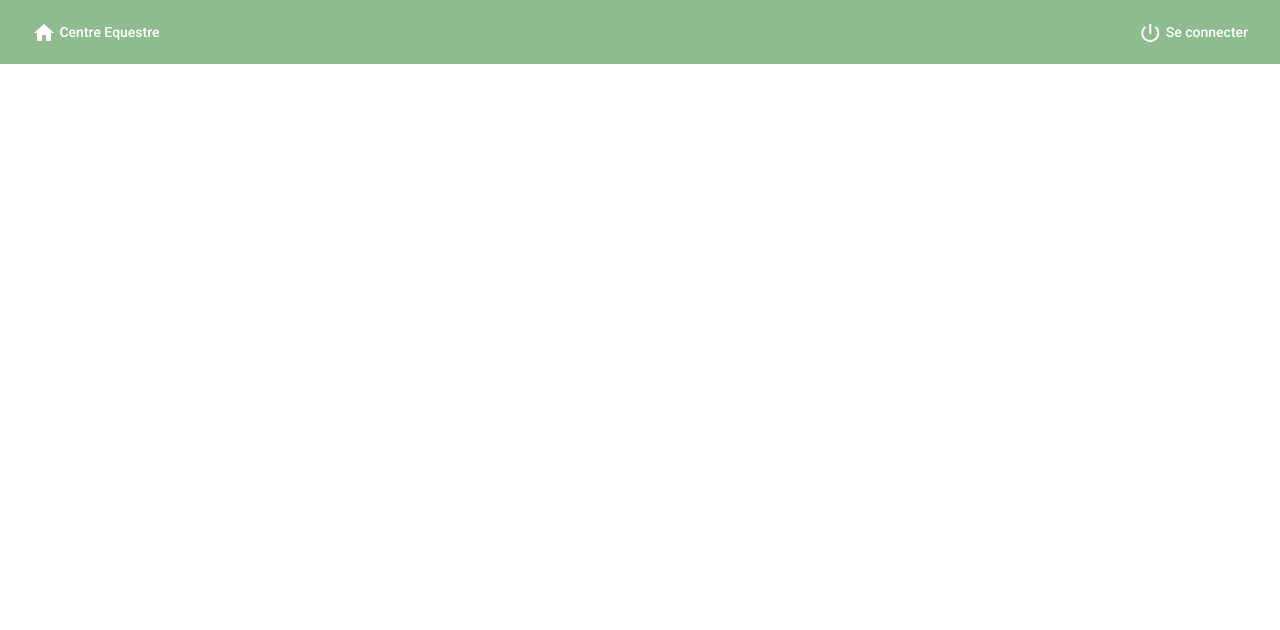
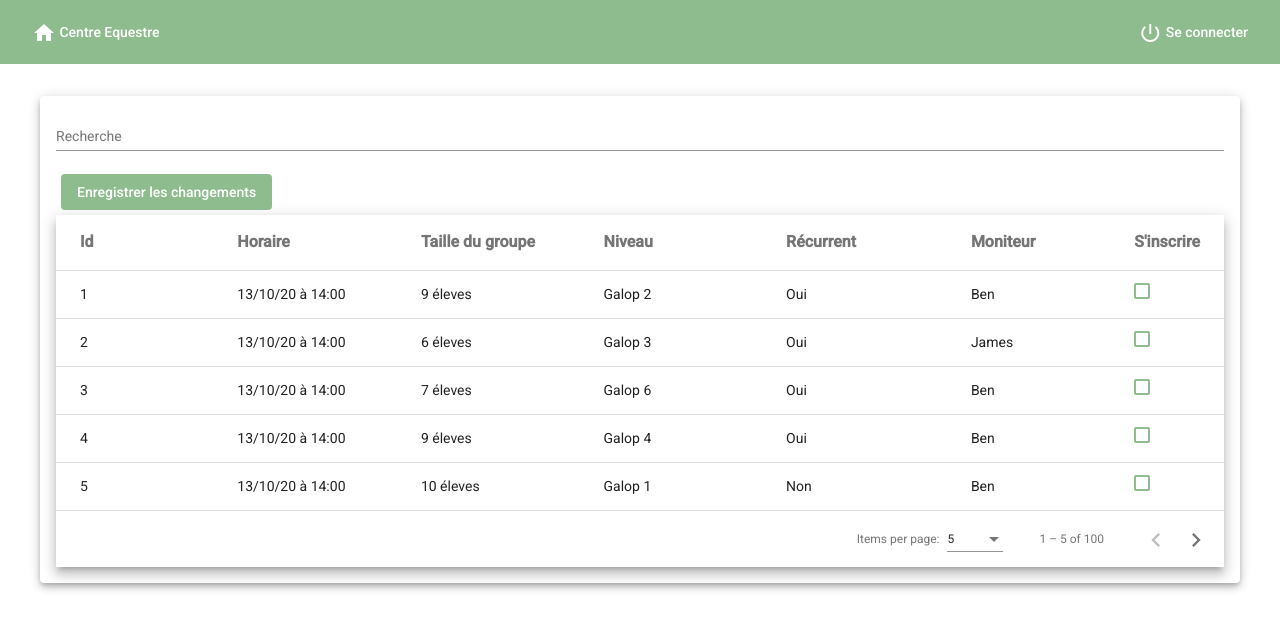
Before and after one commit to Len-dh/Projet-Web-2020-HorseWebsite, an Angular app in the folder Front/Front-Horse-WebSite/: page /riding-lessons in a window 1280 px wide. Before the commit this address led to /. Shown: the top 630 px of the page. Built offline with nearby package versions, Linux system fonts and the light colour scheme.

Commit message:
Add horse riding lessons page and dialog box

```diff
--- a/Front/Front-Horse-WebSite/src/app/app-routing.module.ts
+++ b/Front/Front-Horse-WebSite/src/app/app-routing.module.ts
@@ -11,6 +11,7 @@ import { AdminHomepageComponent } from './admin-homepage/admin-homepage.componen
 import { HorsesManagementComponent } from './horses-management/horses-management.component';
 import { UsersManagementComponent } from './users-management/users-management.component';
 import { SuperAdminHomepageComponent } from './super-admin-homepage/super-admin-homepage.component';
+import { RidingLessonsComponent } from './riding-lessons/riding-lessons.component';
 
 const routes: Routes = [
   { path: '', component: HomeComponent },
@@ -24,6 +25,7 @@ const routes: Routes = [
   { path: 'horses-management', component: HorsesManagementComponent },
   { path: 'users-management', component: UsersManagementComponent },
   { path: 'super-admin-homepage', component: SuperAdminHomepageComponent },
+  { path: 'riding-lessons', component: RidingLessonsComponent },
 
 ];
 
--- a/Front/Front-Horse-WebSite/src/app/app.module.ts
+++ b/Front/Front-Horse-WebSite/src/app/app.module.ts
@@ -39,6 +39,8 @@ import { HorsesDialogBoxComponent } from './horses-dialog-box/horses-dialog-box.
 import { UsersManagementComponent } from './users-management/users-management.component';
 import { UsersDialogBoxComponent } from './users-dialog-box/users-dialog-box.component';
 import { SuperAdminHomepageComponent } from './super-admin-homepage/super-admin-homepage.component';
+import { RidingLessonsComponent } from './riding-lessons/riding-lessons.component';
+import { LessonsDialogBoxComponent } from './lessons-dialog-box/lessons-dialog-box.component';
 
 @NgModule({
   declarations: [
@@ -55,7 +57,9 @@ import { SuperAdminHomepageComponent } from './super-admin-homepage/super-admin-
     HorsesDialogBoxComponent,
     UsersManagementComponent,
     UsersDialogBoxComponent,
-    SuperAdminHomepageComponent
+    SuperAdminHomepageComponent,
+    RidingLessonsComponent,
+    LessonsDialogBoxComponent
   ],
   imports: [
     BrowserModule,
--- /dev/null
+++ b/Front/Front-Horse-WebSite/src/app/lessons-dialog-box/lessons-dialog-box.component.html
@@ -0,0 +1,13 @@
+<h1 mat-dialog-title>Action : <strong>{{action}}</strong></h1>
+<div mat-dialog-content>
+    <mat-form-field *ngIf="action != 'Supprimer'; else elseTemplate">
+        <input placeholder="{{action}} Nom" matInput [(ngModel)]="local_data.name">
+    </mat-form-field>
+    <ng-template #elseTemplate>
+        Etes vous sûr de vouloir supprimer <b>{{local_data.name}}</b>?
+    </ng-template>
+</div>
+<div mat-dialog-actions>
+    <button mat-button (click)="doAction()">{{action}}</button>
+    <button mat-button (click)="closeDialog()" mat-flat-button color="warn">Annuler</button>
+</div>
--- /dev/null
+++ b/Front/Front-Horse-WebSite/src/app/lessons-dialog-box/lessons-dialog-box.component.ts
@@ -0,0 +1,37 @@
+import { Component, Inject, Optional } from '@angular/core';
+import { MatDialogRef, MAT_DIALOG_DATA } from '@angular/material/dialog';
+
+export interface UsersData {
+  name: string;
+  id: number;
+}
+
+
+@Component({
+  selector: 'app-lessons-dialog-box',
+  templateUrl: './lessons-dialog-box.component.html',
+  styleUrls: ['./lessons-dialog-box.component.css']
+})
+export class LessonsDialogBoxComponent {
+
+  action: string;
+  local_data: any;
+
+  constructor(
+    public dialogRef: MatDialogRef<LessonsDialogBoxComponent>,
+    //@Optional() is used to prevent error if no data is passed
+    @Optional() @Inject(MAT_DIALOG_DATA) public data: UsersData) {
+    console.log(data);
+    this.local_data = { ...data };
+    this.action = this.local_data.action;
+  }
+
+  doAction() {
+    this.dialogRef.close({ event: this.action, data: this.local_data });
+  }
+
+  closeDialog() {
+    this.dialogRef.close({ event: 'Annuler' });
+  }
+
+}
--- /dev/null
+++ b/Front/Front-Horse-WebSite/src/app/riding-lessons/riding-lessons.component.css
@@ -0,0 +1,33 @@
+table {
+    width: 100%;
+    text-align: left;
+}
+.mat-form-field {
+    font-size: 14px;
+    width: 100%;
+}
+mat-card {
+    max-width: 1200px;
+    margin: 2em auto;
+}
+th {
+    font-weight: bolder;
+    font-size: medium;
+}
+td, th {
+    width: 17%;
+}
+button {
+    background-color: darkseagreen;
+    color: white;
+    margin: 5px;
+}
+::ng-deep .mat-checkbox .mat-checkbox-frame {
+    border-color: darkseagreen;
+}
+::ng-deep .mat-checkbox-checked .mat-checkbox-background, .mat-checkbox-indeterminate .mat-checkbox-background {
+    background-color: darkseagreen !important;
+}
+::ng-deep .mat-checkbox:not(.mat-checkbox-disabled) .mat-checkbox-ripple .mat-ripple-element {
+    background-color: darkseagreen !important;
+}
--- /dev/null
+++ b/Front/Front-Horse-WebSite/src/app/riding-lessons/riding-lessons.component.html
@@ -0,0 +1,63 @@
+<mat-card class="mat-elevation-z5">
+    <mat-card-content>
+        <mat-form-field>
+            <mat-label>Recherche</mat-label>
+            <input matInput (keyup)="applyFilter($event)" placeholder="Ex. Galop 2" #input>
+        </mat-form-field>
+
+        <button mat-button (click)="openDialog('Save',{})" mat-flat-button>Enregistrer les changements</button>
+
+        <div class="mat-elevation-z8">
+            <table mat-table [dataSource]="dataSource" matSort>
+                <!-- Id Column -->
+                <ng-container matColumnDef="idLesson">
+                    <th mat-header-cell *matHeaderCellDef> Id </th>
+                    <td mat-cell *matCellDef="let element"> {{element.idLesson}} </td>
+                </ng-container>
+
+                <!-- Schedules Column -->
+                <ng-container matColumnDef="schedules">
+                    <th mat-header-cell *matHeaderCellDef> Horaire </th>
+                    <td mat-cell *matCellDef="let element"> {{ element.schedules | date:'dd/MM/yy à HH:mm' }} </td>
+                </ng-container>
+
+                <!-- Groupe size Column -->
+                <ng-container matColumnDef="groupSize">
+                    <th mat-header-cell *matHeaderCellDef> Taille du groupe </th>
+                    <td mat-cell *matCellDef="let element"> {{element.groupSize}} éleves </td>
+                </ng-container>
+
+                <!-- Level Column -->
+                <ng-container matColumnDef="level">
+                    <th mat-header-cell *matHeaderCellDef> Niveau </th>
+                    <td mat-cell *matCellDef="let element"> Galop {{element.level}} </td>
+                </ng-container>
+
+                <!-- Recurrence Column -->
+                <ng-container matColumnDef="recurrence">
+                    <th mat-header-cell *matHeaderCellDef> Récurrent </th>
+                    <td mat-cell *matCellDef="let element"> {{element.recurrence}} </td>
+                </ng-container>
+
+                <!-- Instructor Column -->
+                <ng-container matColumnDef="instructor">
+                    <th mat-header-cell *matHeaderCellDef> Moniteur </th>
+                    <td mat-cell *matCellDef="let element"> {{element.instructor}} </td>
+                </ng-container>
+
+                <!-- Action Column -->
+                <ng-container matColumnDef="action">
+                    <th mat-header-cell *matHeaderCellDef> S'inscrire </th>
+                    <td mat-cell *matCellDef="let element" class="action-link">
+                        <mat-checkbox></mat-checkbox>
+                    </td>
+                </ng-container>
+
+                <tr mat-header-row *matHeaderRowDef="displayedColumns"></tr>
+                <tr mat-row *matRowDef="let row; columns: displayedColumns;"></tr>
+            </table>
+
+            <mat-paginator [pageSizeOptions]="[5, 10, 25, 100]"></mat-paginator>
+        </div>
+    </mat-card-content>
+</mat-card>
--- /dev/null
+++ b/Front/Front-Horse-WebSite/src/app/riding-lessons/riding-lessons.component.ts
@@ -0,0 +1,97 @@
+import { AfterViewInit, Component, ViewChild, Inject } from '@angular/core';
+import { MatPaginator } from '@angular/material/paginator';
+import { MatSort } from '@angular/material/sort';
+import { MatTableDataSource } from '@angular/material/table';
+import { MatDialog } from '@angular/material/dialog';
+import { LessonsDialogBoxComponent } from '../lessons-dialog-box/lessons-dialog-box.component';
+
+export interface LessonData {
+  idLesson: number;
+  schedules: Date;
+  groupSize: number;
+  level: number;
+  instructor: string;
+  recurrence: string;
+}
+
+const INSTRUCTORS: string[] = [
+  'James', 'Ben', 'Laura'
+];
+
+@Component({
+  selector: 'app-riding-lessons',
+  templateUrl: './riding-lessons.component.html',
+  styleUrls: ['./riding-lessons.component.css']
+})
+export class RidingLessonsComponent implements AfterViewInit {
+
+  displayedColumns: string[] = ['idLesson', 'schedules', 'groupSize', 'level', 'recurrence', 'instructor', 'action'];
+  dataSource: MatTableDataSource<LessonData>;
+
+  @ViewChild(MatPaginator) paginator: MatPaginator;
+  @ViewChild(MatSort) sort: MatSort;
+
+  constructor(public dialog: MatDialog) {
+    // Create 100 courses
+    const lessons = Array.from({ length: 100 }, (_, k) => createNewLesson(k + 1));
+
+    // Assign the data to the data source for the table to render
+    this.dataSource = new MatTableDataSource(lessons);
+  }
+
+  ngAfterViewInit() {
+    this.dataSource.paginator = this.paginator;
+    this.dataSource.sort = this.sort;
+  }
+
+  applyFilter(event: Event) {
+    const filterValue = (event.target as HTMLInputElement).value;
+    this.dataSource.filter = filterValue.trim().toLowerCase();
+
+    if (this.dataSource.paginator) {
+      this.dataSource.paginator.firstPage();
+    }
+  }
+
+  openDialog(action, obj): void {
+    obj.action = action;
+    const dialogRef = this.dialog.open(LessonsDialogBoxComponent, {
+      width: '250px',
+      data: obj
+    });
+
+    dialogRef.afterClosed().subscribe(result => {
+      if (result.event == 'Ajouter') {
+        //this.addRowData(result.data);
+      } else if (result.event == 'Modifier') {
+        //this.updateRowData(result.data);
+      } else if (result.event == 'Supprimer') {
+        //this.deleteRowData(result.data);
+      }
+    });
+  }
+}
+
+/** Builds and returns a new Lesson. */
+
+function createNewLesson(id: number): LessonData {
+  const schedules = new Date('October 13, 2020 14:00:00');
+  const groupSize = Math.round(Math.random() * (11 - 1) + 1);
+  const level = Math.round(Math.random() * (8 - 1) + 1);
+  const instructor = INSTRUCTORS[Math.round(Math.random() * (INSTRUCTORS.length - 1))];
+  const recurrenceInt = Math.floor(Math.random() * Math.floor(2));
+
+  if (recurrenceInt == 0) {
+    var recurrenceString = 'Non';
+  } else {
+    var recurrenceString = 'Oui';
+  }
+  return {
+    idLesson: id,
+    schedules: schedules,
+    groupSize: groupSize,
+    level: level,
+    instructor: instructor,
+    recurrence: recurrenceString
+  };
+}
--- a/Front/Front-Horse-WebSite/src/app/user-homepage/user-homepage.component.html
+++ b/Front/Front-Horse-WebSite/src/app/user-homepage/user-homepage.component.html
@@ -7,7 +7,7 @@
         <mat-card-subtitle>Si vous voulez vous inscrire à un cours d'équitation suivez ce lien :</mat-card-subtitle>
     </mat-card-content>
     <mat-card-actions>
-        <a routerLink="/course"><button mat-button>S'inscrire à un cours</button></a>
+        <a routerLink="/riding-lessons"><button mat-button>S'inscrire à un cours</button></a>
     </mat-card-actions>
 </mat-card>
 
```
Also changed, not shown: Front/Front-Horse-WebSite/src/app/lessons-dialog-box/lessons-dialog-box.component.css (added), 1 other file (tests, documents, lock files or other folders).
